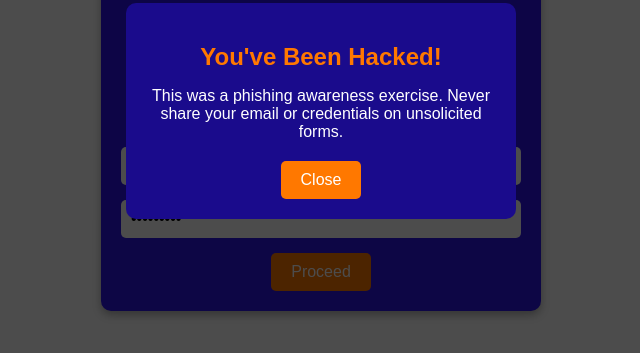
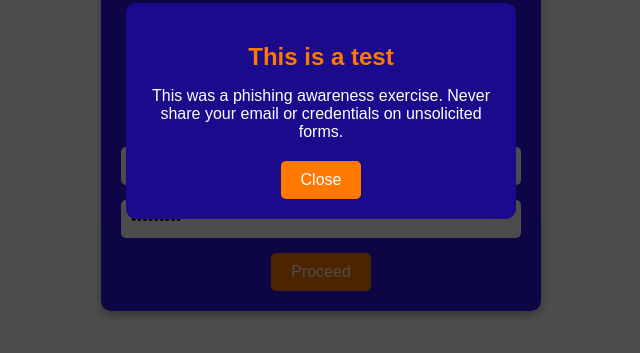
Before and after one commit to omantelcdc/awareness, a plain HTML site: page index.html in a window 1280 px wide. Both pictures are taken after typing "name@example.com", "Sample123" into the empty fields and a click on the button "Proceed". Shown: the part 289-642 px from the top of the page, without its empty margins (319-959 px from the left). Drawn offline with Linux system fonts and the light colour scheme; no server answers.

Commit message:
Update index.html

```diff
--- a/index.html
+++ b/index.html
@@ -18,7 +18,7 @@
         </form>
         <div id="popup" class="popup">
             <div class="popup-content">
-                <h2>You've Been Hacked!</h2>
+                <h2>This is a test</h2>
                 <p>This was a phishing awareness exercise. Never share your email or credentials on unsolicited forms.</p>
                 <button onclick="closePopup()">Close</button>
             </div>
```
